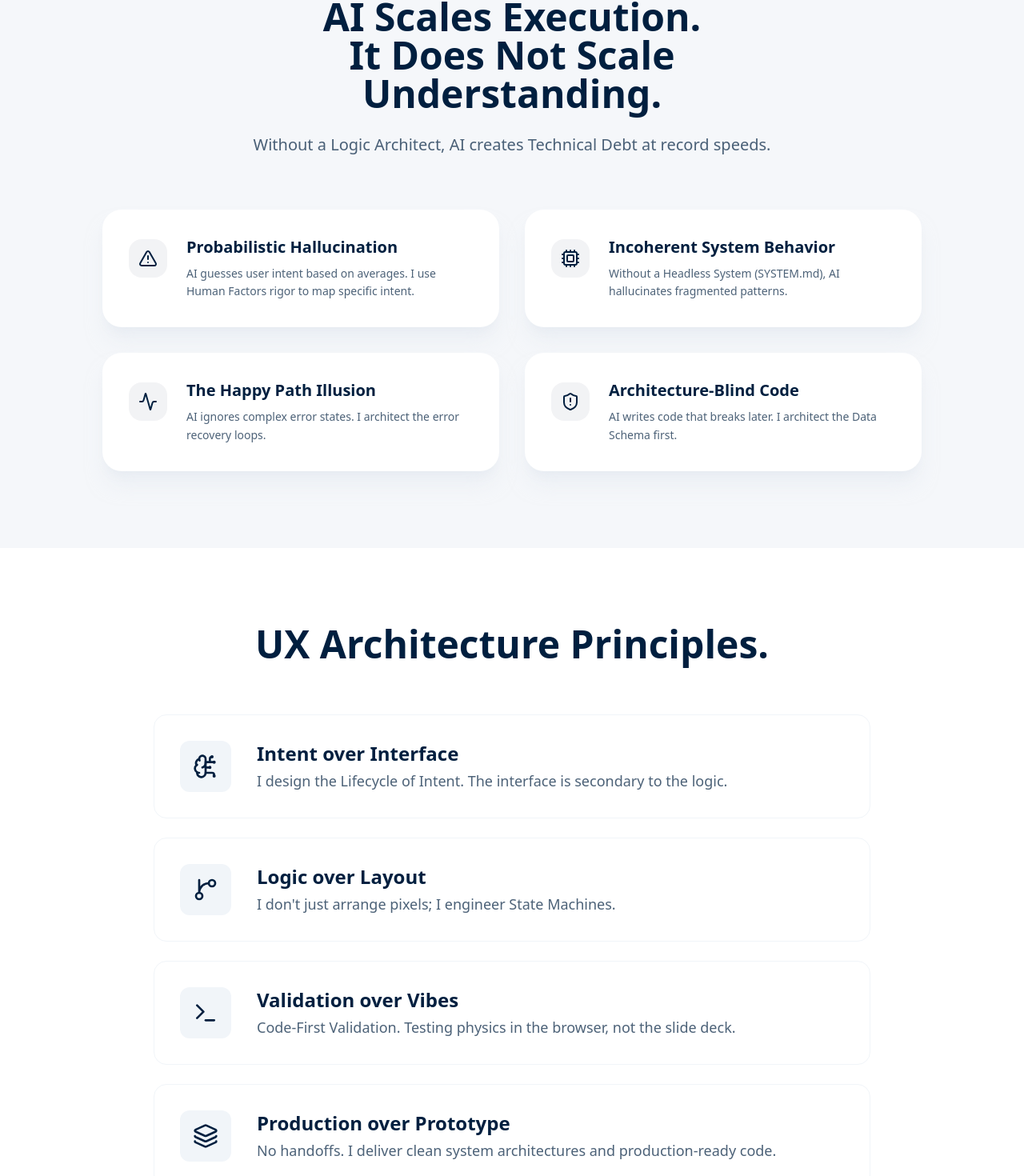
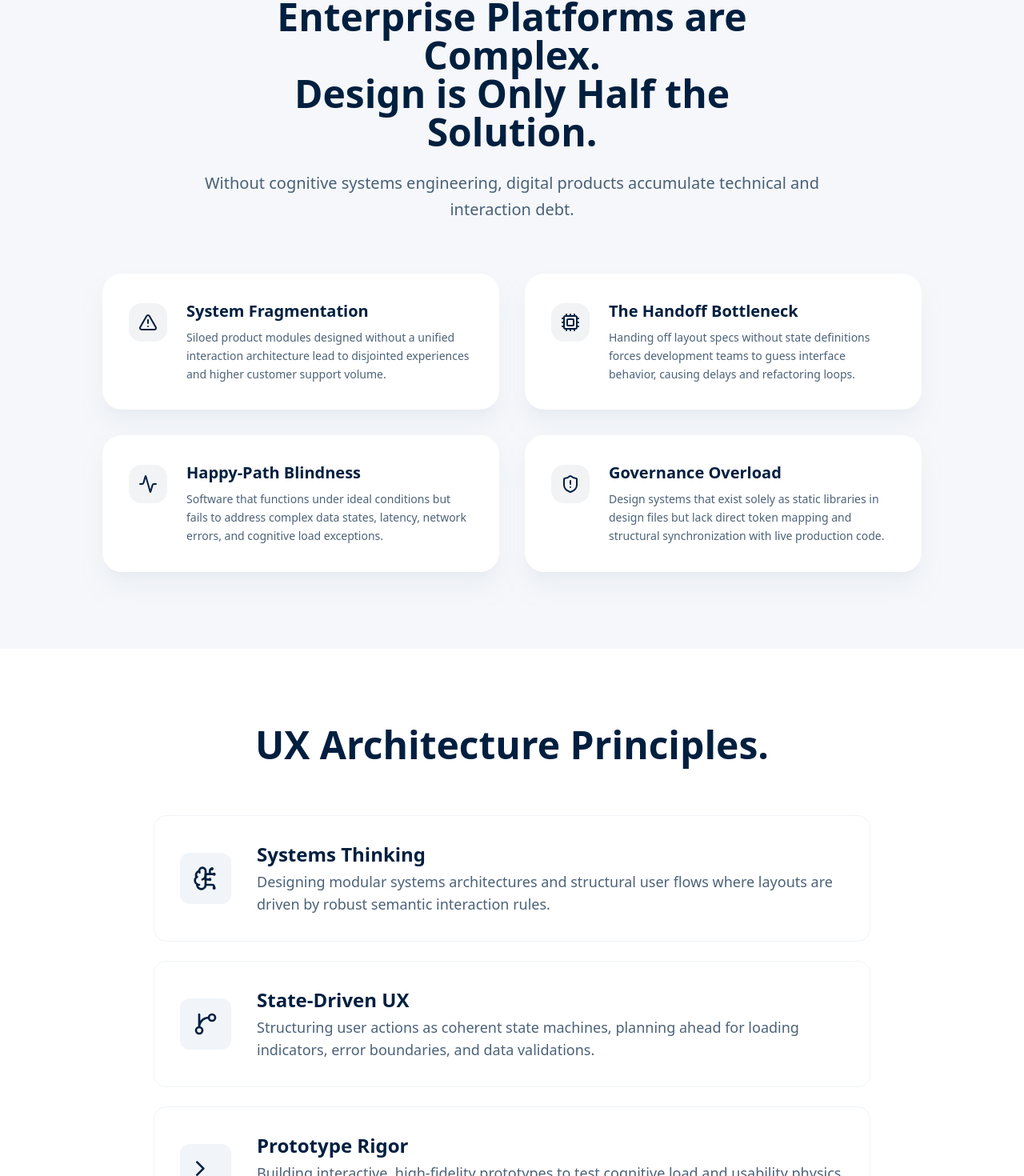
Before and after one commit to sharpencil/portfolio-website, a Next.js app: page / in a window 1280 px wide. Shown: the part 1064-2534 px from the top of the page at 80% size. Built offline with nearby package versions, Linux system fonts and the light colour scheme; a web font is replaced by a local one.

Commit message:
Reframe Home page content (Hero, Problem Section, UX Principles, Collaboration Fit) for in-house design leadership roles

```diff
--- a/src/components/Hero.tsx
+++ b/src/components/Hero.tsx
@@ -44,7 +44,7 @@ export default function Hero() {
                             href="/start"
                             className="inline-flex items-center justify-center px-8 py-3.5 text-base font-semibold text-authority-navy bg-electric-cyan rounded-full shadow-lg shadow-electric-cyan/25 hover:shadow-electric-cyan/50 hover:-translate-y-1 transition-all duration-300"
                         >
-                            Start Conversation
+                            Contact
                         </Link>
                     </div>
                 </motion.div>
--- a/src/components/home/EngagementCriteria.tsx
+++ b/src/components/home/EngagementCriteria.tsx
@@ -7,9 +7,9 @@ export default function EngagementCriteria() {
         <section className="py-24 bg-authority-navy text-white">
             <div className="container mx-auto px-6">
                 <div className="text-center mb-16">
-                    <h2 className="text-4xl md:text-5xl font-bold font-heading mb-6">Collaboration Style</h2>
+                    <h2 className="text-4xl md:text-5xl font-bold font-heading mb-6">Organizational Fit</h2>
                     <p className="text-xl text-white/70 font-light max-w-2xl mx-auto">
-                        I am not a generalist designer. I lead complex UX Architectures, bridging human factors and code.
+                        I serve as a strategic design leader, bridging human factors research and complex software engineering at scale.
                     </p>
                 </div>
 
@@ -18,20 +18,20 @@ export default function EngagementCriteria() {
                     {/* Left Column: Compatible */}
                     <div className="p-10 md:p-12 bg-white/5 backdrop-blur-sm border-r border-white/10">
                         <h3 className="text-2xl font-bold text-white mb-2 flex items-center">
-                            Where I add the most value:
+                            How I add value to in-house teams:
                         </h3>
-                        <p className="text-white/50 text-sm uppercase tracking-widest mb-8">Green Flags</p>
+                        <p className="text-white/50 text-sm uppercase tracking-widest mb-8">Value Drivers</p>
 
                         <ul className="space-y-6">
                             {[
-                                "High-Complexity Domains (FinTech/Data)",
-                                "Engineering-Led Teams",
-                                "Execution-Ready",
-                                "Value Logic over Cosmetics"
+                                "Leading Complex Enterprise Software (FinTech, MedTech, IoT)",
+                                "Cross-Functional Design-to-Engineering Integration",
+                                "Advancing Rigorous Human Factors & User Research",
+                                "Scaling Production-Grade Design Systems"
                             ].map((item, i) => (
                                 <li key={i} className="flex items-start gap-4">
                                     <CheckCircle2 className="w-6 h-6 text-electric-cyan shrink-0" />
-                                    <span className="text-lg font-light text-white/90">{item}</span>
+                                    <span className="text-base font-light text-white/90 leading-snug">{item}</span>
                                 </li>
                             ))}
                         </ul>
@@ -40,20 +40,20 @@ export default function EngagementCriteria() {
                     {/* Right Column: Conflicts */}
                     <div className="p-10 md:p-12 bg-white/5 backdrop-blur-sm">
                         <h3 className="text-2xl font-bold text-white mb-2 flex items-center">
-                            Where my approach conflicts:
+                            Mismatched work environments:
                         </h3>
-                        <p className="text-white/50 text-sm uppercase tracking-widest mb-8">System Conflicts</p>
+                        <p className="text-white/50 text-sm uppercase tracking-widest mb-8">Design Friction Points</p>
 
                         <ul className="space-y-6">
                             {[
-                                "Vibe-Only Projects",
-                                "Happy Path Thinking",
-                                "Waterfall Process",
-                                "Design by Committee"
+                                "Purely Cosmetic or Happy-Path-Only Design Tasks",
+                                "Static Design Handoffs without Interactive Logic",
+                                "Waterfall or Siloed Departmental Workflows",
+                                "Lack of Research & Evidence-Based Decision Making"
                             ].map((item, i) => (
                                 <li key={i} className="flex items-start gap-4">
                                     <XCircle className="w-6 h-6 text-slate-400 shrink-0" />
-                                    <span className="text-lg font-light text-white/60">{item}</span>
+                                    <span className="text-base font-light text-white/60 leading-snug">{item}</span>
                                 </li>
                             ))}
                         </ul>
--- a/src/components/home/ProblemSection.tsx
+++ b/src/components/home/ProblemSection.tsx
@@ -5,23 +5,23 @@ import { AlertTriangle, ShieldAlert, Cpu, Activity } from "lucide-react";
 
 const problems = [
     {
-        title: "Probabilistic Hallucination",
-        description: "AI guesses user intent based on averages. I use Human Factors rigor to map specific intent.",
+        title: "System Fragmentation",
+        description: "Siloed product modules designed without a unified interaction architecture lead to disjointed experiences and higher customer support volume.",
         icon: AlertTriangle
     },
     {
-        title: "Incoherent System Behavior",
-        description: "Without a Headless System (SYSTEM.md), AI hallucinates fragmented patterns.",
+        title: "The Handoff Bottleneck",
+        description: "Handing off layout specs without state definitions forces development teams to guess interface behavior, causing delays and refactoring loops.",
         icon: Cpu
     },
     {
-        title: "The Happy Path Illusion",
-        description: "AI ignores complex error states. I architect the error recovery loops.",
+        title: "Happy-Path Blindness",
+        description: "Software that functions under ideal conditions but fails to address complex data states, latency, network errors, and cognitive load exceptions.",
         icon: Activity
     },
     {
-        title: "Architecture-Blind Code",
-        description: "AI writes code that breaks later. I architect the Data Schema first.",
+        title: "Governance Overload",
+        description: "Design systems that exist solely as static libraries in design files but lack direct token mapping and structural synchronization with live production code.",
         icon: ShieldAlert
     }
 ];
@@ -32,10 +32,10 @@ export default function ProblemSection() {
             <div className="container mx-auto px-6">
                 <div className="text-center mb-16 max-w-3xl mx-auto">
                     <h2 className="text-4xl md:text-5xl font-bold font-heading text-authority-navy mb-6">
-                        AI Scales Execution. <br />It Does Not Scale Understanding.
+                        Enterprise Platforms are Complex. <br />Design is Only Half the Solution.
                     </h2>
                     <p className="text-xl text-authority-navy/70 font-light leading-relaxed">
-                        Without a Logic Architect, AI creates Technical Debt at record speeds.
+                        Without cognitive systems engineering, digital products accumulate technical and interaction debt.
                     </p>
                 </div>
 
--- a/src/components/home/SolutionSection.tsx
+++ b/src/components/home/SolutionSection.tsx
@@ -5,23 +5,23 @@ import { BrainCircuit, GitBranch, Terminal, Layers } from "lucide-react";
 
 const solutions = [
     {
-        title: "Intent over Interface",
-        description: "I design the Lifecycle of Intent. The interface is secondary to the logic.",
+        title: "Systems Thinking",
+        description: "Designing modular systems architectures and structural user flows where layouts are driven by robust semantic interaction rules.",
         icon: BrainCircuit
     },
     {
-        title: "Logic over Layout",
-        description: "I don't just arrange pixels; I engineer State Machines.",
+        title: "State-Driven UX",
+        description: "Structuring user actions as coherent state machines, planning ahead for loading indicators, error boundaries, and data validations.",
         icon: GitBranch
     },
     {
-        title: "Validation over Vibes",
-        description: "Code-First Validation. Testing physics in the browser, not the slide deck.",
+        title: "Prototype Rigor",
+        description: "Building interactive, high-fidelity prototypes to test cognitive load and usability physics in the browser before committing engineering resources.",
         icon: Terminal
     },
     {
-        title: "Production over Prototype",
-        description: "No handoffs. I deliver clean system architectures and production-ready code.",
+        title: "Engineering Alignment",
+        description: "Speaking the language of code, documenting schema architectures, and collaborating directly with engineers to ship production-grade software.",
         icon: Layers
     }
 ];
```
